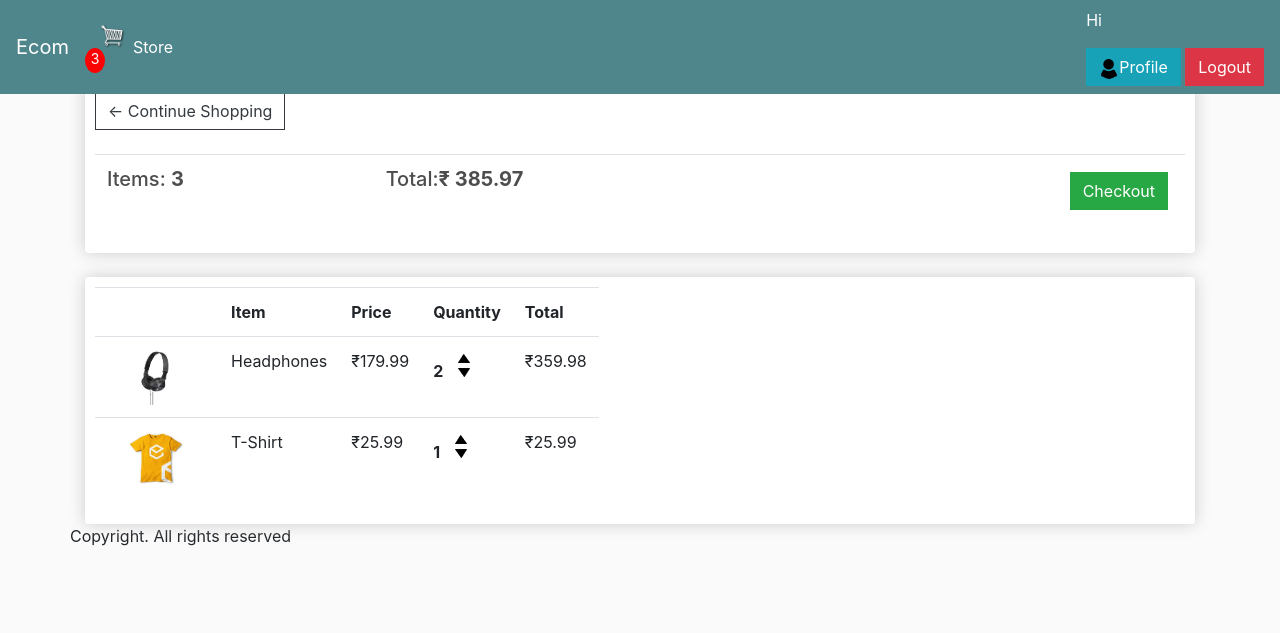
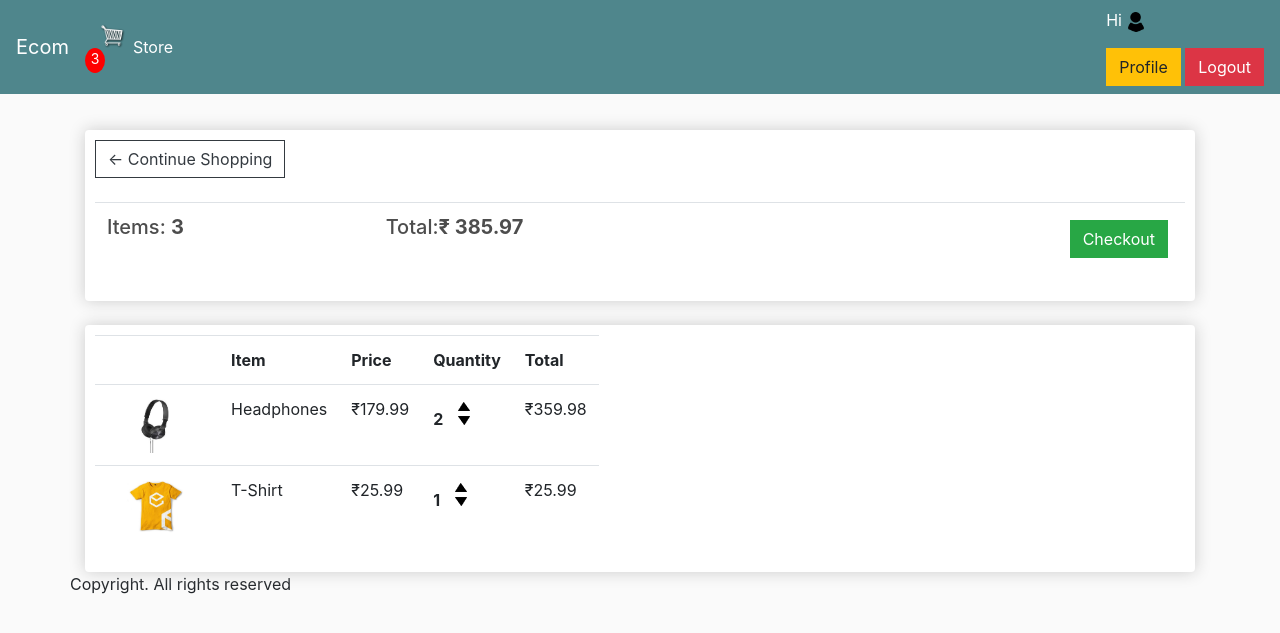
Before and after one commit to bharathjinka09/django-ecommerce, a Django app: page /cart/ in a window 1280 px wide. Shown: the top 633 px of the page. Run offline with Django 3.2, Linux system fonts and the light colour scheme; a user stored in the database is signed in; data comes from the database, SQL or seed files in the repository; both versions use the stored data as it was after the commit; lists and menus that the app fills with data are empty; some libraries are stand-ins or nearby versions.

Commit message:
User Profile Image

```diff
--- a/store/templates/store/cart.html
+++ b/store/templates/store/cart.html
@@ -1,5 +1,5 @@
 {% extends 'store/main.html' %} {% load static %} {% block content %}
-<div class="row">
+<div class="row mt-5">
   <div class="col-lg-12">
     <div class="box-element">
       <a class="btn btn-outline-dark" href="{% url 'store' %}"
--- a/store/templates/store/main.html
+++ b/store/templates/store/main.html
@@ -76,7 +76,7 @@
       <a class="navbar-brand" href="{% url 'store' %}">Ecom</a>
       <div class="row">
 
-        <a href="{% url 'cart' %}">
+        <a href="{% url 'cart' %}" style="text-decoration: none;">
           <div class="col">
               <img id="cart-icon" src="{% static 'images/cart.png' %}" />
               </div>
@@ -111,12 +111,12 @@
         <div>
 
           {% if request.user.is_authenticated %}
-          <p style="color: white;">Hi <b>{{request.user.first_name}} {{request.user.last_name}}</b></p>
+          <p style="color: white;">Hi <b>{{request.user.first_name}} {{request.user.last_name}}</b> <img width="20" alt="" src="{{request.user.customer.profile_pic.url}}" ></p>
 
-           <a class="btn btn-info" href="{% url 'profile' %}">
-            <img width="20" alt="" src="{{request.user.customer.profile_pic.url}}" >Profile</a>
+           <a class="btn btn-warning" href="{% url 'profile' %}">
+          Profile</a>
 
-            <a href="accounts/logout/" class="btn btn-danger">Logout</a>
+            <a href="/accounts/logout/" class="btn btn-danger">Logout</a>
 
           {% else %}
 
```
Also changed, not shown: store/templates/store/checkout.html (+7 -3 lines), db.sqlite3.
